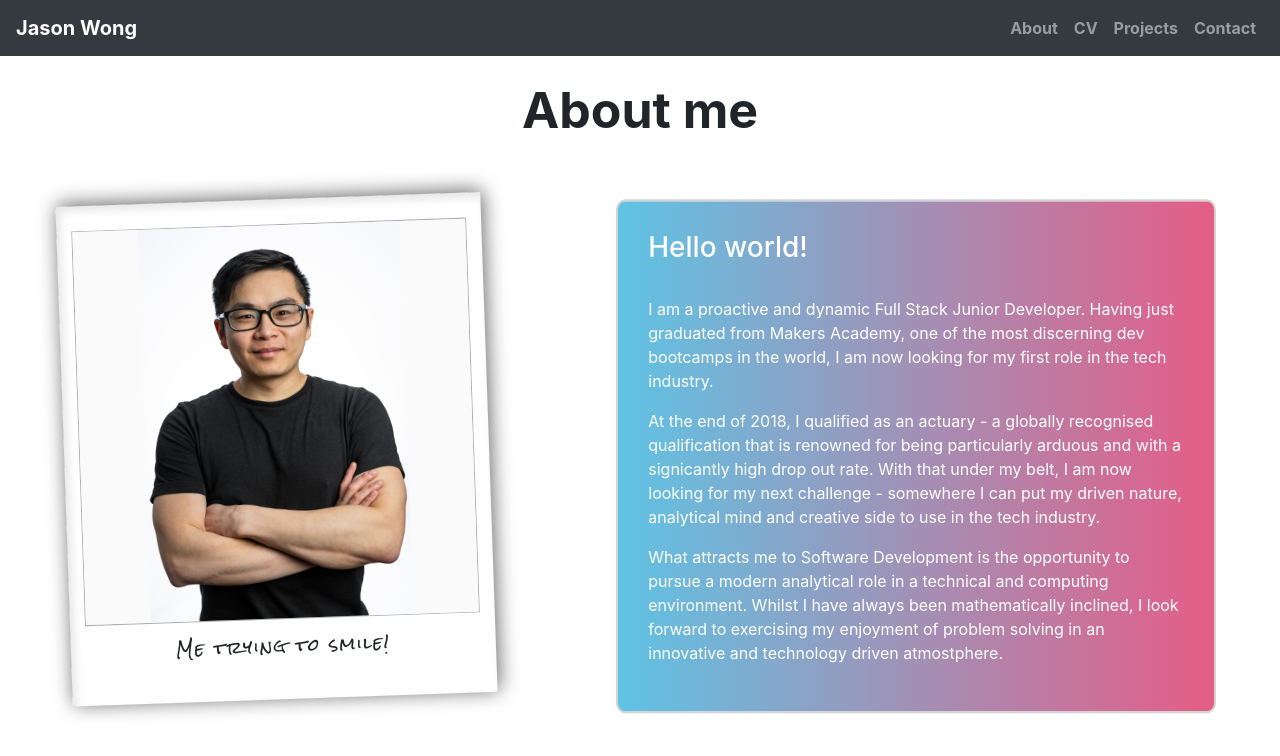
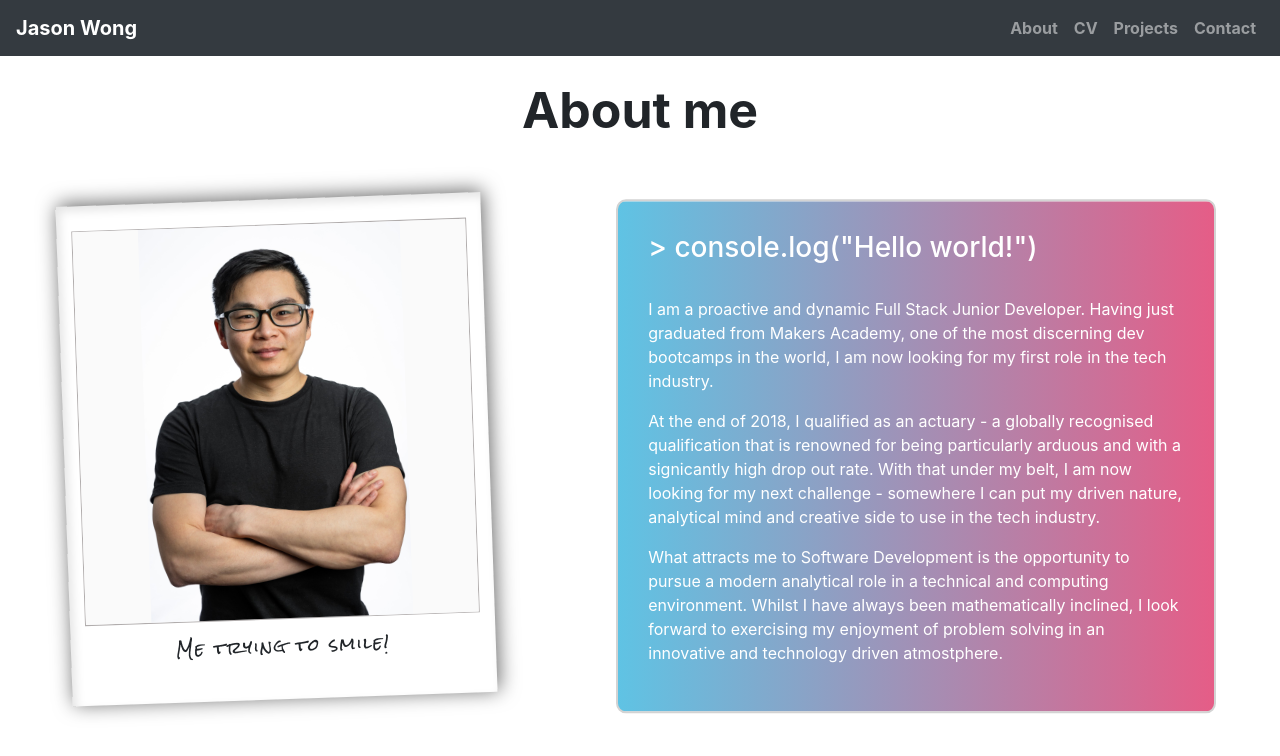
Before and after one commit to jasylwong/my_website, a React (Create React App) app: page /about in a window 1280 px wide. Shown: the top 756 px of the page. Built offline with nearby package versions, Linux system fonts and the light colour scheme.

Commit message:
console.log title

```diff
--- a/src/components/about.js
+++ b/src/components/about.js
@@ -13,7 +13,7 @@ function About() {
           <p>Me trying to smile!</p>
         </div>
         <div class="about-text">
-          <h3>Hello world!</h3>
+          <h3>> console.log("Hello world!")</h3>
           <br></br>
           <p>
             I am a proactive and dynamic Full Stack Junior Developer. Having just graduated from
```
